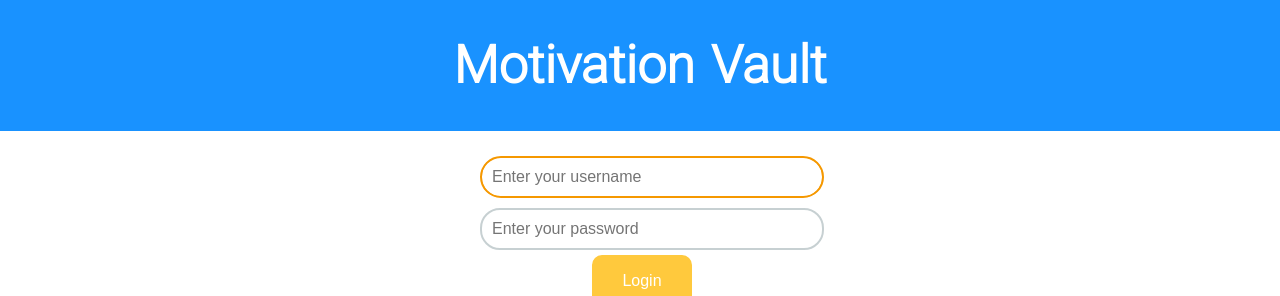
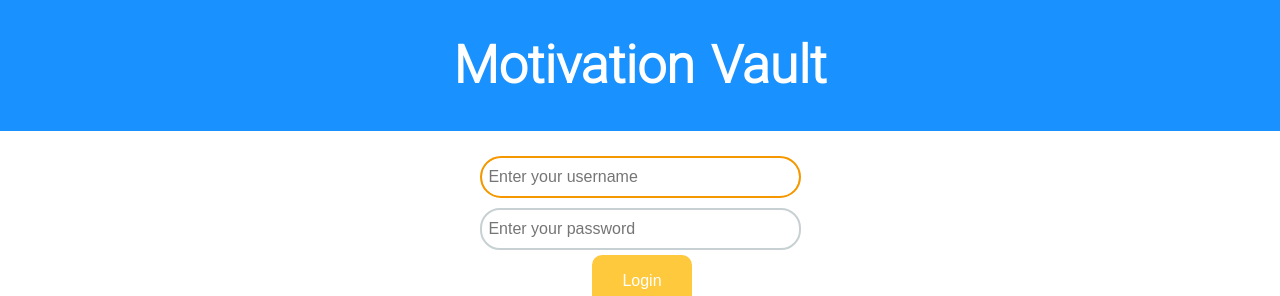
Before and after one commit to manuel12/motivation-vault, a React (Create React App) app in the folder front-end/: page / in a window 1280 px wide. Shown: the top 296 px of the page. Built offline with nearby package versions, Linux system fonts and the light colour scheme.

Commit message:
Updated input and textarea with and padding

```diff
--- a/front-end/src/index.css
+++ b/front-end/src/index.css
@@ -59,8 +59,8 @@ select option {
 input,
 textarea {
   color: grey;
-  width: 100%;
-  padding: 10px;
+  width: 95%;
+  padding: 10px 2%;
   margin: 10px 0px;
   border: 2px solid #c7d0d2;
   border-radius: 20px;
```
